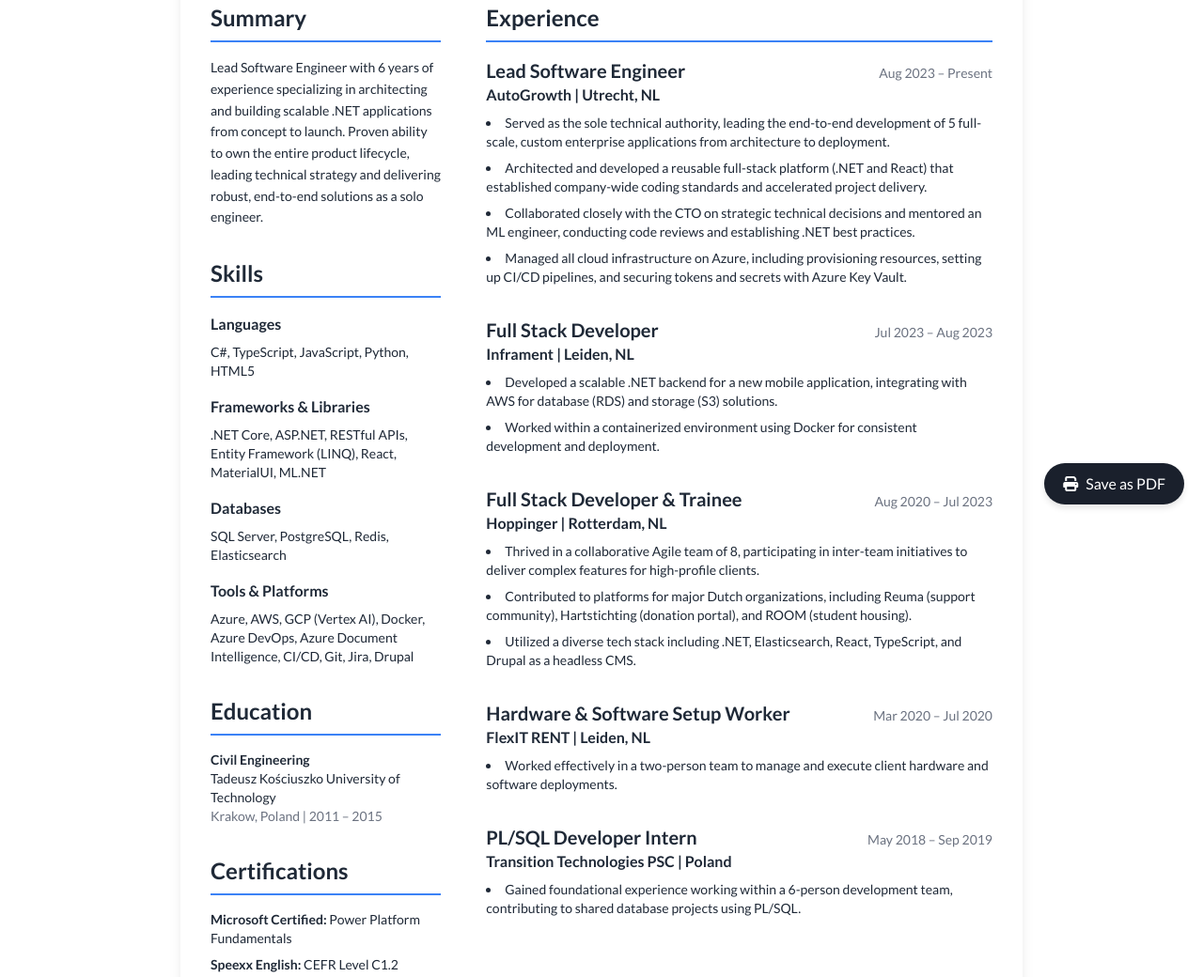
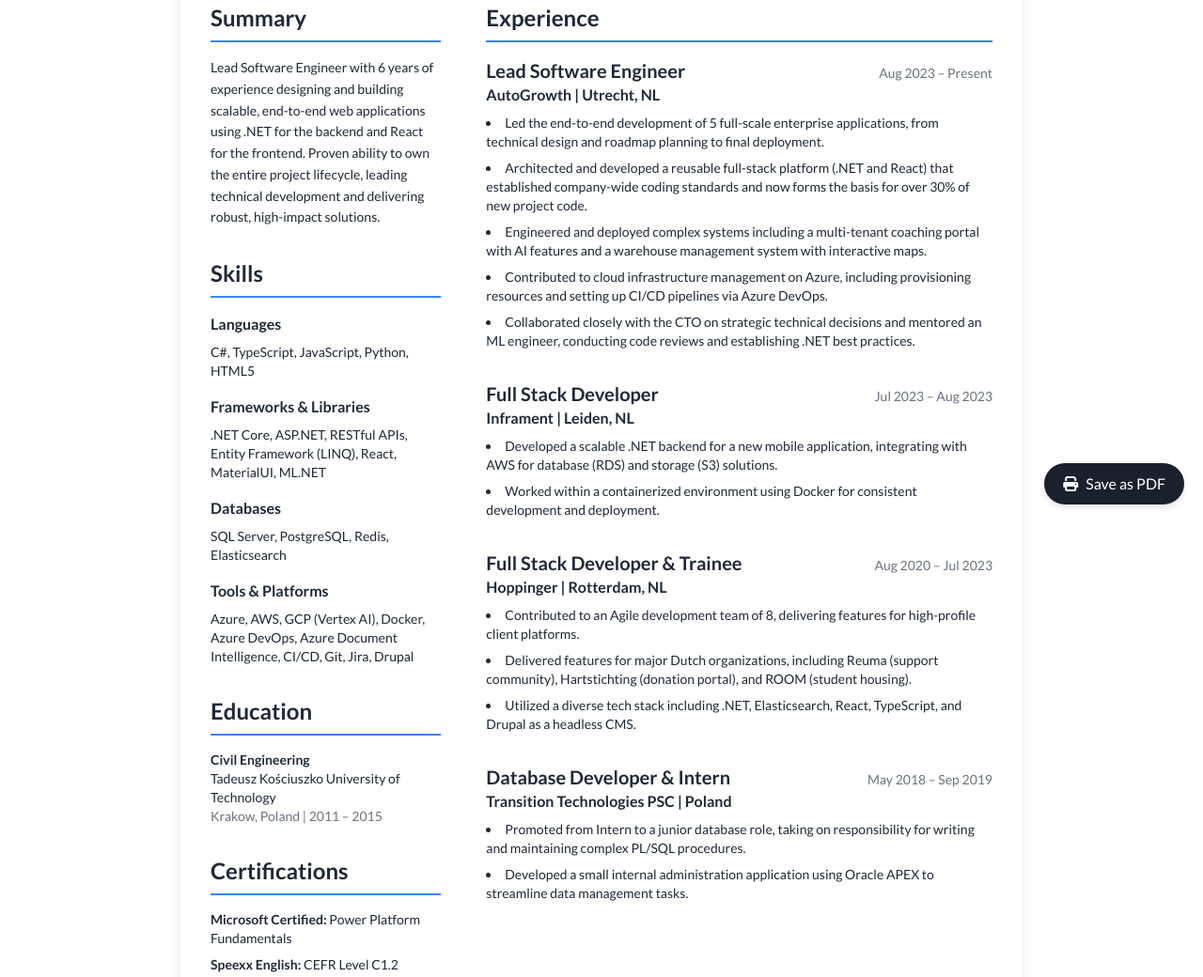
Before and after one commit to adziusmaster/my-observation-cards, a plain HTML site: page index.html in a window 1280 px wide. Shown: the part 243-1283 px from the top of the page at 94% size. Drawn offline with nearby package versions, Linux system fonts and the light colour scheme.

Commit message:
Update index.html

```diff
--- a/index.html
+++ b/index.html
@@ -67,7 +67,7 @@
                 <section>
                     <h2 class="text-2xl font-bold border-b-2 border-blue-500 pb-2 mb-4">Summary</h2>
                     <p class="text-sm leading-relaxed">
-                        Lead Software Engineer with 6 years of experience specializing in architecting and building scalable .NET applications from concept to launch. Proven ability to own the entire product lifecycle, leading technical strategy and delivering robust, end-to-end solutions as a solo engineer.
+                        Lead Software Engineer with 6 years of experience designing and building scalable, end-to-end web applications using .NET for the backend and React for the frontend. Proven ability to own the entire project lifecycle, leading technical development and delivering robust, high-impact solutions.
                     </p>
                 </section>
 
@@ -124,10 +124,11 @@
                             </div>
                             <p class="font-semibold text-md">AutoGrowth | Utrecht, NL</p>
                             <ul class="list-disc list-inside mt-2 text-sm space-y-2">
-                                <li>Served as the sole technical authority, leading the end-to-end development of 5 full-scale, custom enterprise applications from architecture to deployment.</li>
-                                <li>Architected and developed a reusable full-stack platform (.NET and React) that established company-wide coding standards and accelerated project delivery.</li>
+                                <li>Led the end-to-end development of 5 full-scale enterprise applications, from technical design and roadmap planning to final deployment.</li>
+                                <li>Architected and developed a reusable full-stack platform (.NET and React) that established company-wide coding standards and now forms the basis for over 30% of new project code.</li>
+                                <li>Engineered and deployed complex systems including a multi-tenant coaching portal with AI features and a warehouse management system with interactive maps.</li>
+                                <li>Contributed to cloud infrastructure management on Azure, including provisioning resources and setting up CI/CD pipelines via Azure DevOps.</li>
                                 <li>Collaborated closely with the CTO on strategic technical decisions and mentored an ML engineer, conducting code reviews and establishing .NET best practices.</li>
-                                <li>Managed all cloud infrastructure on Azure, including provisioning resources, setting up CI/CD pipelines, and securing tokens and secrets with Azure Key Vault.</li>
                             </ul>
                         </div>
 
@@ -152,33 +153,22 @@
                             </div>
                             <p class="font-semibold text-md">Hoppinger | Rotterdam, NL</p>
                             <ul class="list-disc list-inside mt-2 text-sm space-y-2">
-                                <li>Thrived in a collaborative Agile team of 8, participating in inter-team initiatives to deliver complex features for high-profile clients.</li>
-                                <li>Contributed to platforms for major Dutch organizations, including Reuma (support community), Hartstichting (donation portal), and ROOM (student housing).</li>
+                                <li>Contributed to an Agile development team of 8, delivering features for high-profile client platforms.</li>
+                                <li>Delivered features for major Dutch organizations, including Reuma (support community), Hartstichting (donation portal), and ROOM (student housing).</li>
                                 <li>Utilized a diverse tech stack including .NET, Elasticsearch, React, TypeScript, and Drupal as a headless CMS.</li>
-                            </ul>
-                        </div>
-
-                        <!-- FlexIT RENT Role -->
-                        <div>
-                            <div class="flex justify-between items-baseline">
-                                <h3 class="text-xl font-bold">Hardware & Software Setup Worker</h3>
-                                <p class="text-sm text-gray-500">Mar 2020 – Jul 2020</p>
-                            </div>
-                            <p class="font-semibold text-md">FlexIT RENT | Leiden, NL</p>
-                            <ul class="list-disc list-inside mt-2 text-sm space-y-2">
-                                <li>Worked effectively in a two-person team to manage and execute client hardware and software deployments.</li>
                             </ul>
                         </div>
 
                         <!-- Transition Technologies Role -->
                         <div>
                             <div class="flex justify-between items-baseline">
-                                <h3 class="text-xl font-bold">PL/SQL Developer Intern</h3>
+                                <h3 class="text-xl font-bold">Database Developer & Intern</h3>
                                 <p class="text-sm text-gray-500">May 2018 – Sep 2019</p>
                             </div>
                             <p class="font-semibold text-md">Transition Technologies PSC | Poland</p>
                             <ul class="list-disc list-inside mt-2 text-sm space-y-2">
-                                <li>Gained foundational experience working within a 6-person development team, contributing to shared database projects using PL/SQL.</li>
+                                <li>Promoted from Intern to a junior database role, taking on responsibility for writing and maintaining complex PL/SQL procedures.</li>
+                                <li>Developed a small internal administration application using Oracle APEX to streamline data management tasks.</li>
                             </ul>
                         </div>
                     </div>
```
